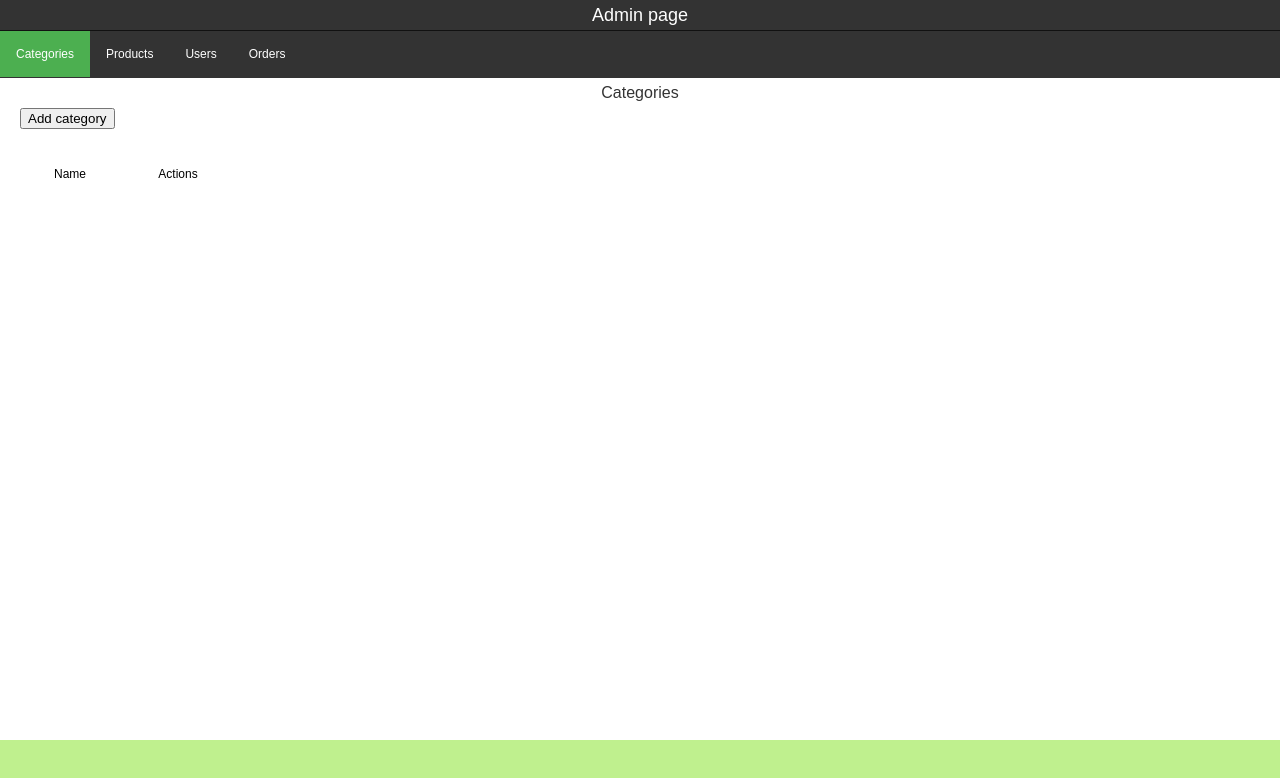
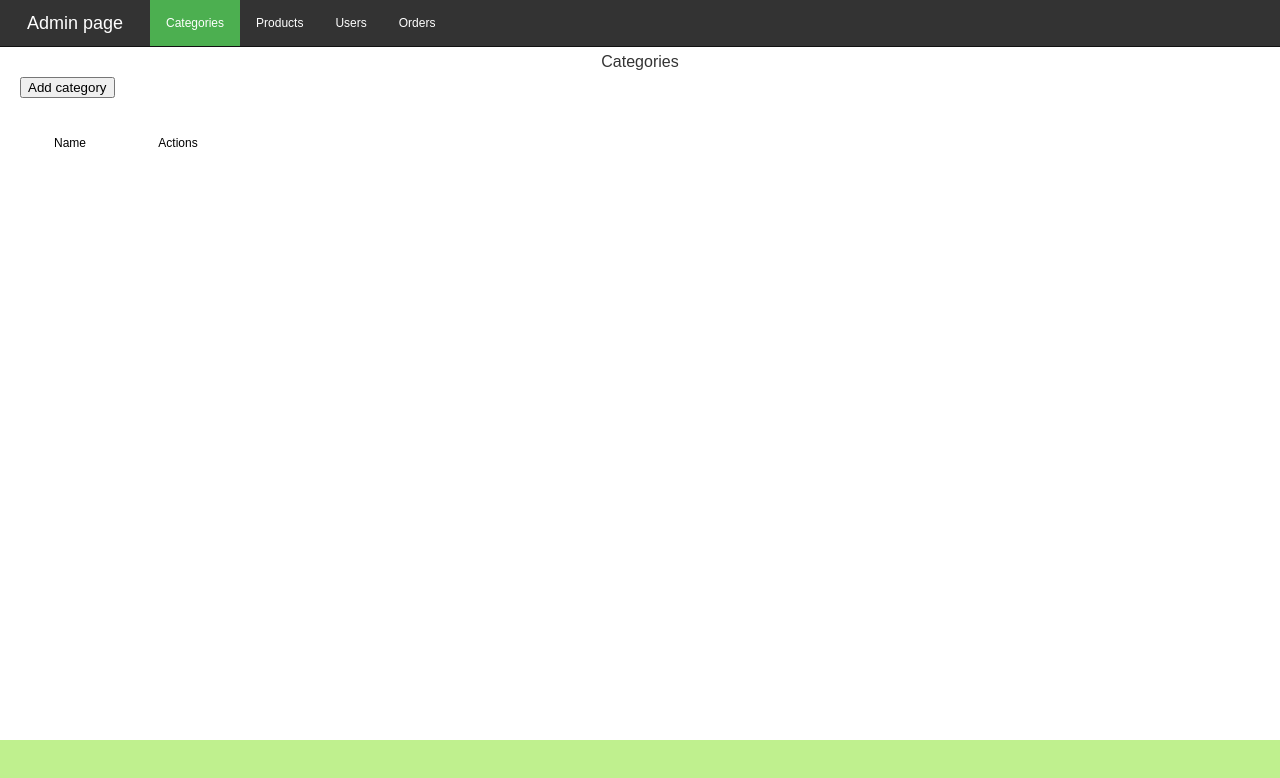
Before and after one commit to nazarvynn/NShop, a website: page public/index.html in a window 1280 px wide. Drawn offline with nearby package versions, Linux system fonts and the light colour scheme; some packages are replaced by stand-ins of ours; no server answers.

Commit message:
Restyle herader navigation

```diff
--- a/public/src/css/styles.css
+++ b/public/src/css/styles.css
@@ -66,16 +66,21 @@ body {
 /* Header */
 .header {
     background-color: #333;
-    height: 78px;
+    border-bottom: 1px solid #111111;
+    display: flex;
+    height: 46px;
 }
 
 .header h1 {
+    align-self: center;
     color: #fff;
     font-size: 18px;
     text-align: center;
-    height: 30px;
-    line-height: 30px;
-    border-bottom: 1px solid #111111;
+    width: 150px;
+}
+
+.header nav {
+    flex: 1;
 }
 
 nav ul {
```
